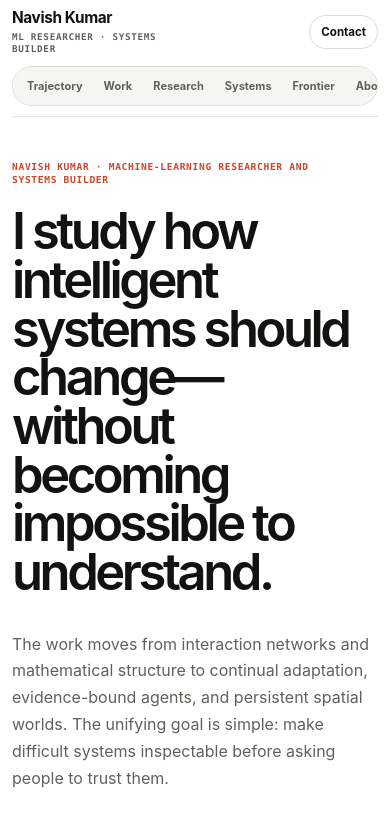
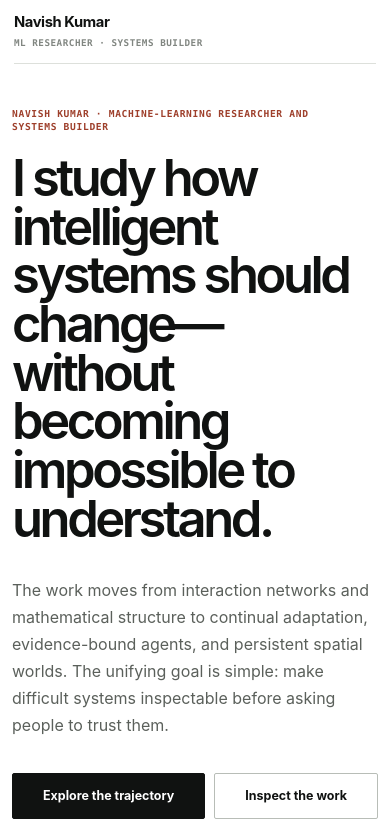
Before and after one commit to KumarNavish/KumarNavish.github.io, a React (Vite) app in the folder site/: page / in a window 390 px wide. Shown: the top 824 px of the page. Built offline with nearby package versions, Linux system fonts and the light colour scheme.

Commit message:
style(portfolio): replace pill chrome with editorial responsive shell

```diff
--- a/site/src/shared/portfolio.css
+++ b/site/src/shared/portfolio.css
@@ -1,14 +1,16 @@
 :root {
-  --atlas-bg: #fff;
-  --atlas-ink: #111310;
-  --atlas-muted: #5d625b;
-  --atlas-soft: #f5f6f2;
-  --atlas-line: #d9ddd4;
-  --atlas-warm: #c9472d;
-  --atlas-blue: #285ec4;
-  --atlas-green: #1b6b50;
-  --atlas-gold: #9d6405;
-  --atlas-shadow: 0 24px 70px rgba(27, 34, 25, 0.08);
+  --atlas-bg: #ffffff;
+  --atlas-ink: #101211;
+  --atlas-muted: #5b605b;
+  --atlas-faint: #818681;
+  --atlas-soft: #f6f7f5;
+  --atlas-line: #daddd8;
+  --atlas-line-strong: #b8bdb7;
+  --atlas-accent: #164f9f;
+  --atlas-accent-soft: #eaf1fb;
+  --atlas-warm: #9e3f2b;
+  --atlas-green: #176246;
+  --atlas-gold: #8a5c08;
   --atlas-font: Inter, ui-sans-serif, -apple-system, BlinkMacSystemFont, 'Segoe UI', sans-serif;
   --atlas-mono: 'SFMono-Regular', Consolas, 'Liberation Mono', monospace;
   color-scheme: light only;
@@ -16,186 +18,298 @@
 
 * { box-sizing: border-box; }
 html { scroll-behavior: smooth; color-scheme: light only; }
-body { margin: 0; background: #fff; color: var(--atlas-ink); font-family: var(--atlas-font); }
+body {
+  margin: 0;
+  background: var(--atlas-bg);
+  color: var(--atlas-ink);
+  font-family: var(--atlas-font);
+  text-rendering: optimizeLegibility;
+}
 a { color: inherit; }
 button,
 input,
 textarea,
-select { font: inherit; }
-::selection { background: rgba(40, 94, 196, 0.18); }
+select,
+summary { font: inherit; }
+button,
+summary { color: inherit; }
+::selection { background: rgba(22, 79, 159, 0.18); }
 
 .portfolio-header {
   position: sticky;
   top: 0;
   z-index: 80;
   display: grid;
-  grid-template-columns: minmax(205px, 1fr) auto minmax(105px, 1fr);
+  grid-template-columns: minmax(220px, 1fr) auto minmax(88px, 1fr);
   align-items: center;
-  gap: 18px;
-  width: min(1440px, calc(100% - 40px));
-  min-height: 72px;
+  gap: 32px;
+  width: min(1320px, calc(100% - 48px));
+  min-height: 70px;
   margin: 0 auto;
-  border-bottom: 1px solid rgba(217, 221, 212, 0.82);
-  background: rgba(255, 255, 255, 0.95);
-  backdrop-filter: blur(18px);
+  border-bottom: 1px solid rgba(218, 221, 216, 0.9);
+  background: rgba(255, 255, 255, 0.96);
+  backdrop-filter: blur(16px);
 }
 
 .portfolio-brand {
   display: inline-flex;
   flex-direction: column;
   width: fit-content;
+  color: var(--atlas-ink);
+  line-height: 1;
   text-decoration: none;
-  line-height: 1.05;
 }
-.portfolio-brand strong { font-size: 0.96rem; letter-spacing: -0.025em; }
+.portfolio-brand strong {
+  font-size: 0.92rem;
+  font-weight: 680;
+  letter-spacing: -0.028em;
+}
 .portfolio-brand span {
-  margin-top: 5px;
-  color: var(--atlas-muted);
-  font: 700 0.58rem/1 var(--atlas-mono);
-  letter-spacing: 0.075em;
+  margin-top: 7px;
+  color: var(--atlas-faint);
+  font: 650 0.58rem/1 var(--atlas-mono);
+  letter-spacing: 0.055em;
   text-transform: uppercase;
 }
 
 .portfolio-nav {
   display: flex;
   align-items: center;
-  gap: 1px;
-  padding: 4px;
-  border: 1px solid var(--atlas-line);
-  border-radius: 999px;
-  background: rgba(245, 246, 242, 0.92);
+  gap: 24px;
 }
 .portfolio-nav a {
-  padding: 8px 10px;
-  border-radius: 999px;
+  position: relative;
+  padding: 25px 0 22px;
   color: var(--atlas-muted);
-  font-size: 0.69rem;
-  font-weight: 700;
+  font-size: 0.74rem;
+  font-weight: 660;
   text-decoration: none;
-  transition: background 150ms ease, color 150ms ease;
+}
+.portfolio-nav a::after {
+  position: absolute;
+  right: 0;
+  bottom: -1px;
+  left: 0;
+  height: 2px;
+  background: transparent;
+  content: '';
 }
 .portfolio-nav a:hover,
 .portfolio-nav a:focus-visible,
 .portfolio-nav a.active {
-  background: #fff;
   color: var(--atlas-ink);
   outline: none;
 }
+.portfolio-nav a.active::after { background: var(--atlas-ink); }
 
 .portfolio-external {
   justify-self: end;
-  padding: 10px 14px;
-  border: 1px solid var(--atlas-line);
-  border-radius: 999px;
-  font-size: 0.72rem;
-  font-weight: 730;
-  text-decoration: none;
-  transition: transform 160ms ease, border-color 160ms ease;
+  color: var(--atlas-ink);
+  font-size: 0.74rem;
+  font-weight: 680;
+  text-underline-offset: 4px;
 }
 .portfolio-external:hover,
-.portfolio-external:focus-visible {
-  border-color: #aeb4aa;
-  transform: translateY(-1px);
-  outline: none;
-}
+.portfolio-external:focus-visible { color: var(--atlas-accent); outline: none; }
+.portfolio-mobile-menu { display: none; }
 
 .portfolio-button {
   display: inline-flex;
   align-items: center;
   justify-content: center;
+  gap: 10px;
   min-height: 46px;
   padding: 0 17px;
-  border: 1px solid var(--atlas-line);
-  border-radius: 999px;
+  border: 1px solid var(--atlas-line-strong);
+  border-radius: 2px;
   background: #fff;
   color: var(--atlas-ink);
   font-size: 0.78rem;
-  font-weight: 730;
+  font-weight: 680;
   text-decoration: none;
-  transition: transform 160ms ease, border-color 160ms ease, background 160ms ease;
+  transition: border-color 150ms ease, background 150ms ease, color 150ms ease;
 }
 .portfolio-button:hover,
 .portfolio-button:focus-visible {
-  border-color: #aeb4aa;
-  transform: translateY(-1px);
+  border-color: var(--atlas-ink);
   outline: none;
 }
-.portfolio-button.is-primary { border-color: var(--atlas-ink); background: var(--atlas-ink); color: #fff; }
+.portfolio-button.is-primary {
+  border-color: var(--atlas-ink);
+  background: var(--atlas-ink);
+  color: #fff;
+}
+.portfolio-button.is-primary:hover,
+.portfolio-button.is-primary:focus-visible {
+  border-color: var(--atlas-accent);
+  background: var(--atlas-accent);
+}
+
+.inline-arrow {
+  flex: 0 0 auto;
+  width: 17px;
+  height: 17px;
+  fill: none;
+  stroke: currentColor;
+  stroke-linecap: round;
+  stroke-linejoin: round;
+  stroke-width: 1.4;
+}
+
+.portfolio-section-label,
 .portfolio-kicker {
   margin: 0 0 18px;
   color: var(--atlas-warm);
-  font: 760 0.68rem/1 var(--atlas-mono);
-  letter-spacing: 0.12em;
+  font: 680 0.64rem/1 var(--atlas-mono);
+  letter-spacing: 0.11em;
   text-transform: uppercase;
 }
 
 .portfolio-footer {
   display: grid;
-  grid-template-columns: minmax(0, 1.3fr) minmax(280px, 0.7fr);
-  gap: clamp(48px, 8vw, 120px);
-  width: min(1320px, calc(100% - 48px));
-  margin: clamp(100px, 13vw, 190px) auto 0;
-  padding: clamp(58px, 8vw, 110px) 0 56px;
+  grid-template-columns: minmax(0, 1.25fr) minmax(240px, 0.75fr);
+  gap: clamp(56px, 8vw, 126px);
+  width: min(1240px, calc(100% - 48px));
+  margin: clamp(108px, 13vw, 180px) auto 0;
+  padding: clamp(64px, 8vw, 100px) 0 42px;
   border-top: 1px solid var(--atlas-line);
 }
+.portfolio-footer-intro > span {
+  display: block;
+  margin-bottom: 22px;
+  color: var(--atlas-faint);
+  font: 650 0.62rem/1 var(--atlas-mono);
+  letter-spacing: 0.08em;
+  text-transform: uppercase;
+}
 .portfolio-footer h2 {
-  max-width: 760px;
+  max-width: 820px;
   margin: 0;
-  font-size: clamp(2.4rem, 5vw, 5.2rem);
-  font-weight: 610;
-  letter-spacing: -0.065em;
-  line-height: 0.96;
+  font-size: clamp(2.25rem, 4.7vw, 4.9rem);
+  font-weight: 560;
+  letter-spacing: -0.058em;
+  line-height: 0.98;
 }
-.portfolio-footer p:not(.portfolio-kicker) {
-  max-width: 660px;
+.portfolio-footer p {
+  max-width: 680px;
   margin: 28px 0 0;
   color: var(--atlas-muted);
-  font-size: 1rem;
-  line-height: 1.7;
+  font-size: 0.98rem;
+  line-height: 1.72;
 }
-.portfolio-footer .portfolio-footer-interests {
-  max-width: 760px;
-  font: 650 0.68rem/1.65 var(--atlas-mono);
-  letter-spacing: 0.015em;
+.portfolio-footer-actions {
+  align-self: end;
+  display: grid;
+  grid-template-columns: repeat(2, minmax(0, 1fr));
+  border-top: 1px solid var(--atlas-line);
 }
-.portfolio-footer-actions { align-self: end; display: flex; flex-direction: column; gap: 9px; }
+.portfolio-footer-actions a {
+  padding: 15px 0;
+  border-bottom: 1px solid var(--atlas-line);
+  color: var(--atlas-muted);
+  font-size: 0.76rem;
+  font-weight: 680;
+  text-decoration: none;
+}
+.portfolio-footer-actions a:nth-child(even) { text-align: right; }
+.portfolio-footer-actions a:hover,
+.portfolio-footer-actions a:focus-visible { color: var(--atlas-accent); outline: none; }
+.portfolio-footer-note {
+  grid-column: 1 / -1;
+  max-width: none !important;
+  margin-top: 44px !important;
+  padding-top: 20px;
+  border-top: 1px solid var(--atlas-line);
+  color: var(--atlas-faint) !important;
+  font: 620 0.61rem/1.4 var(--atlas-mono) !important;
+  letter-spacing: 0.04em;
+  text-transform: uppercase;
+}
 
-@media (max-width: 1040px) {
+@media (max-width: 1020px) {
   .portfolio-header {
     grid-template-columns: minmax(180px, 1fr) auto;
-    padding: 10px 0 0;
+    gap: 20px;
   }
-  .portfolio-nav {
-    order: 3;
-    grid-column: 1 / -1;
-    justify-content: flex-start;
-    overflow-x: auto;
-    width: 100%;
-    margin-bottom: 10px;
-    scrollbar-width: thin;
-  }
-  .portfolio-nav a { flex: 0 0 auto; white-space: nowrap; }
-  .portfolio-external { grid-column: 2; grid-row: 1; }
+  .portfolio-nav { gap: 17px; }
+  .portfolio-external { display: none; }
 }
 
-@media (max-width: 820px) {
-  .portfolio-header { width: min(100% - 24px, 1440px); }
-  .portfolio-footer { grid-template-columns: 1fr; width: min(100% - 32px, 1320px); }
+@media (max-width: 760px) {
+  .portfolio-header {
+    position: sticky;
+    grid-template-columns: 1fr auto;
+    width: min(100% - 28px, 1320px);
+    min-height: 64px;
+  }
+  .portfolio-nav { display: none; }
+  .portfolio-mobile-menu {
+    position: relative;
+    display: block;
+    justify-self: end;
+  }
+  .portfolio-mobile-menu summary {
+    padding: 10px 0;
+    color: var(--atlas-muted);
+    font-size: 0.73rem;
+    font-weight: 680;
+    list-style: none;
+    cursor: pointer;
+  }
+  .portfolio-mobile-menu summary::-webkit-details-marker { display: none; }
+  .portfolio-mobile-menu[open] summary { color: var(--atlas-ink); }
+  .portfolio-mobile-menu[open]::before {
+    position: fixed;
+    inset: 64px 0 0;
+    z-index: -1;
+    background: rgba(16, 18, 17, 0.16);
+    content: '';
+  }
+  .portfolio-mobile-nav {
+    position: absolute;
+    top: 48px;
+    right: 0;
+    display: grid;
+    width: min(280px, calc(100vw - 28px));
+    border: 1px solid var(--atlas-line);
+    background: #fff;
+    box-shadow: 0 18px 42px rgba(16, 18, 17, 0.12);
+  }
+  .portfolio-mobile-nav a,
+  .portfolio-mobile-menu > a {
+    display: block;
+    padding: 15px 17px;
+    border-bottom: 1px solid var(--atlas-line);
+    color: var(--atlas-muted);
+    font-size: 0.78rem;
+    font-weight: 670;
+    text-decoration: none;
+  }
+  .portfolio-mobile-nav a.active { color: var(--atlas-ink); background: var(--atlas-soft); }
+  .portfolio-mobile-menu > a {
+    position: absolute;
+    top: calc(48px + 6 * 49px);
+    right: 0;
+    width: min(280px, calc(100vw - 28px));
+    border: 1px solid var(--atlas-line);
+    border-top: 0;
+    background: #fff;
+    color: var(--atlas-accent);
+  }
+  .portfolio-footer {
+    grid-template-columns: 1fr;
+    width: min(100% - 32px, 1240px);
+  }
+  .portfolio-footer-actions { align-self: auto; }
 }
 
-@media (max-width: 520px) {
-  .portfolio-header { position: relative; gap: 12px; }
-  .portfolio-brand span { max-width: 170px; line-height: 1.25; }
-  .portfolio-external { padding: 9px 11px; }
+@media (max-width: 460px) {
+  .portfolio-brand span { max-width: 190px; line-height: 1.25; }
+  .portfolio-footer-actions { grid-template-columns: 1fr; }
+  .portfolio-footer-actions a:nth-child(even) { text-align: left; }
 }
 
 @media (prefers-reduced-motion: reduce) {
   html { scroll-behavior: auto; }
-  .portfolio-button,
-  .portfolio-external,
-  .portfolio-nav a { transition: none; }
-  .portfolio-button:hover,
-  .portfolio-button:focus-visible,
-  .portfolio-external:hover,
-  .portfolio-external:focus-visible { transform: none; }
+  .portfolio-button { transition: none; }
 }
```
